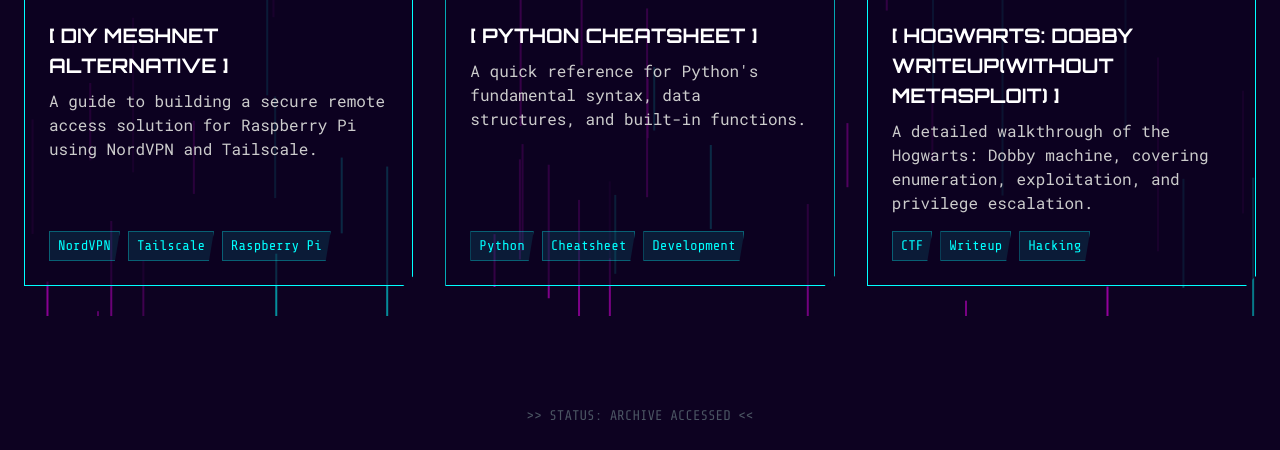
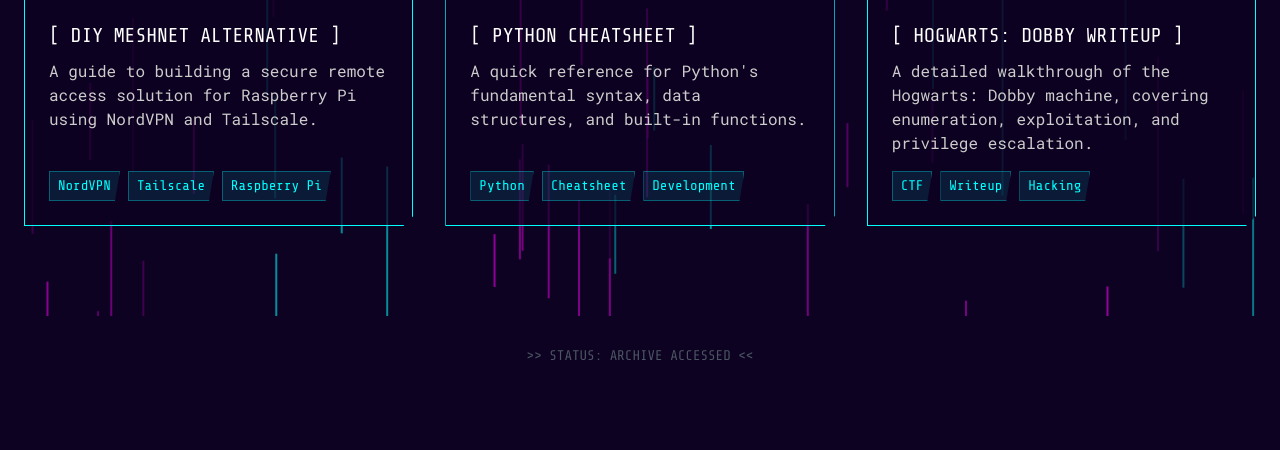
Before and after one commit to N4V33NB0S3/portfolio, a plain HTML site: page main_blog_page.html in a window 1280 px wide. Shown: the part 484-934 px from the top of the page. After the commit the page ends 874 px from the top, so only its background shows below. Drawn offline with nearby package versions, Linux system fonts and the light colour scheme.

Commit message:
Update main_blog_page.html
fonts changed and added hogwarts thumbnail

```diff
--- a/main_blog_page.html
+++ b/main_blog_page.html
@@ -44,7 +44,7 @@
         }
 
         /* Fonts & Global Styles */
-        h1, h2, h3, #logo, .section-title, .typewriter {
+        h1, h2, #logo, .section-title, .typewriter {
             font-family: 'Orbitron', sans-serif;
             text-transform: uppercase;
         }
@@ -136,8 +136,10 @@
             flex-grow: 1;
         }
         .card-title {
+            font-family: 'Share Tech Mono', monospace;
             color: #ffffff;
             font-size: 1.25rem; /* text-xl */
+            text-transform: uppercase;
         }
         .card-description {
             color: #cccccc;
@@ -220,9 +222,9 @@
                     <!-- Card 3: Hogwarts Dobby -->
                     <a href="https://medium.com/@naveenbose1206/hogwarts-dobby-cd5283f29478" target="_blank" rel="noopener noreferrer" class="card-link">
                         <div class="card">
-                             <img src="https://images.pexels.com/photos/1528640/pexels-photo-1528640.jpeg?auto=compress&cs=tinysrgb&w=1260&h=750&dpr=1" alt="Hogwarts Castle Thumbnail" class="card-thumbnail">
+                             <img src="https://raw.githubusercontent.com/N4V33NB0S3/portfolio/main/blogs/thumbnails/hogwarts.png" alt="Hogwarts Castle Thumbnail" class="card-thumbnail">
                              <div class="card-content">
-                                <h3 class="card-title mb-2">[ Hogwarts: Dobby Writeup(without metasploit) ]</h3>
+                                <h3 class="card-title mb-2">[ Hogwarts: Dobby Writeup ]</h3>
                                 <p class="card-description mb-4">A detailed walkthrough of the Hogwarts: Dobby machine, covering enumeration, exploitation, and privilege escalation.</p>
                                 <div class="flex flex-wrap gap-2 mt-auto">
                                     <span class="tag text-sm py-1 px-2">CTF</span>
```
